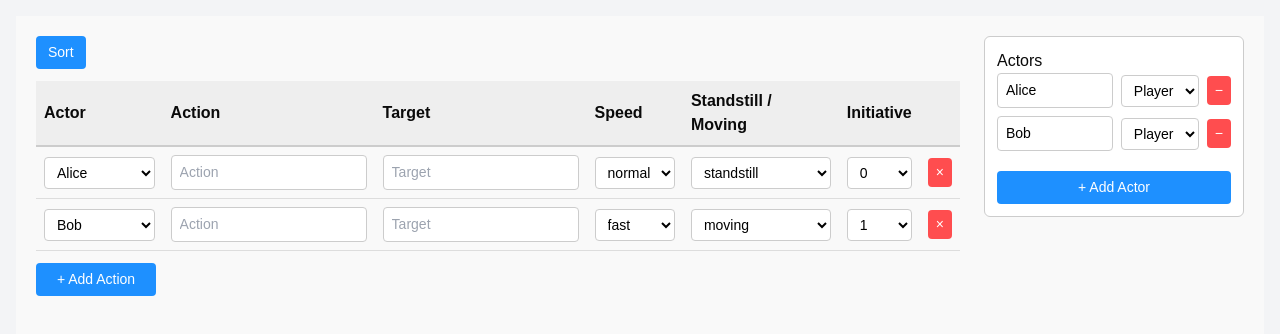
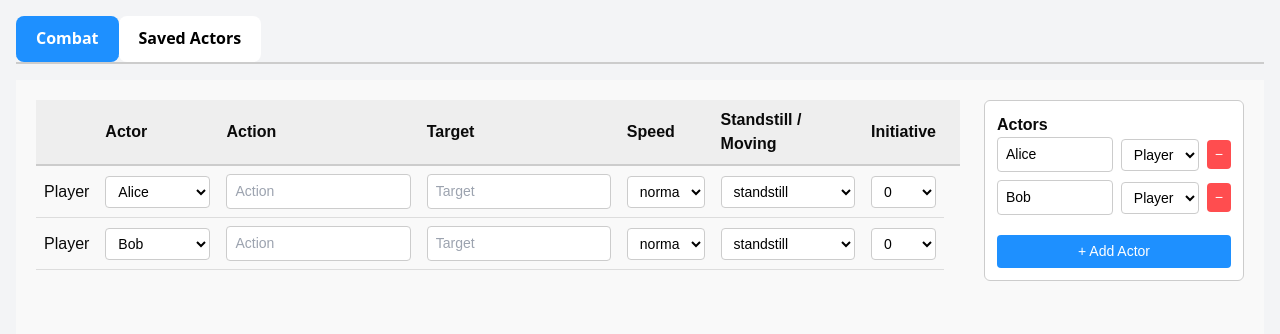
Before and after one commit to firesmoker/action-table, a React (Vite) app: page / in a window 1280 px wide. Shown: the top 334 px of the page. Built offline with nearby package versions, Linux system fonts and the light colour scheme.

Commit message:
more functionality updates

```diff
--- a/src/ActionTableApp.jsx
+++ b/src/ActionTableApp.jsx
@@ -1,55 +1,67 @@
-import React, { useState } from "react";
-
-const SPEED_ORDER = { fast: 3, normal: 2, slow: 1 };
-const MOVE_ORDER = { standstill: 2, moving: 1 };
+import React, { useState, useEffect } from "react";
 
 export default function ActionTableApp() {
-  // Actor list state
   const [actors, setActors] = useState([
     { name: "Alice", type: "Player" },
     { name: "Bob", type: "Player" },
   ]);
 
-  // Action rows state
-  const [rows, setRows] = useState([
-    {
-      id: 1,
-      actor: "Alice",
+  const [rows, setRows] = useState([]);
+  const [activeTab, setActiveTab] = useState("combat"); // Manage active tab
+
+  // Synchronize rows with actors
+  useEffect(() => {
+    setRows((oldRows) => {
+      // Create a new row for each actor with a name that is not already in the rows
+      const newRows = actors
+        .filter((actor) => actor.name.trim() !== "") // Only include actors with a name
+        .map((actor) => {
+          const existingRow = oldRows.find((row) => row.actor === actor.name);
+          return (
+            existingRow || {
+              id: Date.now() + Math.random(), // Unique ID
+              actor: actor.name,
               action: "",
               target: "",
               speed: "normal",
               moveState: "standstill",
               initiative: "0",
-    },
-    {
-      id: 2,
-      actor: "Bob",
-      action: "",
-      target: "",
-      speed: "fast",
-      moveState: "moving",
-      initiative: "1",
-    },
-  ]);
+            }
+          );
+        });
+
+      // Remove rows for actors that no longer exist
+      return newRows.filter((row) =>
+        actors.some((actor) => actor.name === row.actor)
+      );
+    });
+  }, [actors]);
 
   function addActor() {
-    setActors((old) => [...old, { name: "", type: "Player" }]);
+    setActors((old) => [...old, { name: "", type: "NPC" }]);
   }
+
   function removeActor(index) {
     setActors((old) => old.filter((_, i) => i !== index));
-    setRows((old) =>
-      old.map((r) =>
-        r.actor === actors[index].name ? { ...r, actor: "" } : r
-      )
-    );
   }
+
   function updateActorName(index, val) {
     setActors((old) => {
       const copy = [...old];
+      const oldName = copy[index].name;
       copy[index] = { ...copy[index], name: val };
+
+      // Update the corresponding row in the action list
+      setRows((oldRows) =>
+        oldRows.map((row) =>
+          row.actor === oldName ? { ...row, actor: val } : row
+        )
+      );
+
       return copy;
     });
   }
+
   function updateActorType(index, val) {
     setActors((old) => {
       const copy = [...old];
@@ -64,48 +76,6 @@ export default function ActionTableApp() {
     );
   }
 
-  function addRow() {
-    setRows((old) => [
-      ...old,
-      {
-        id: Date.now(),
-        actor: actors[0] || "",
-        action: "",
-        target: "",
-        speed: "normal",
-        moveState: "standstill",
-        initiative: "0",
-      },
-    ]);
-  }
-  function removeRow(id) {
-    setRows((old) => old.filter((r) => r.id !== id));
-  }
-
-  function sortRows() {
-    const sorted = [...rows].sort((a, b) => {
-      if (SPEED_ORDER[b.speed] !== SPEED_ORDER[a.speed]) {
-        return SPEED_ORDER[b.speed] - SPEED_ORDER[a.speed];
-      }
-      if (MOVE_ORDER[b.moveState] !== MOVE_ORDER[a.moveState]) {
-        return MOVE_ORDER[b.moveState] - MOVE_ORDER[a.moveState];
-      }
-      if (Number(b.initiative) !== Number(a.initiative)) {
-        return Number(b.initiative) - Number(a.initiative);
-      }
-      // If tied, Players before NPCs
-      const actorA = actors.find((actor) => actor.name === a.actor);
-      const actorB = actors.find((actor) => actor.name === b.actor);
-      if (actorA && actorB) {
-        if (actorA.type !== actorB.type) {
-          return actorA.type === "Player" ? -1 : 1;
-        }
-      }
-      return 0;
-    });
-    setRows(sorted);
-  }
-
   const inputStyle = {
     width: "100%",
     padding: "6px 8px",
@@ -113,14 +83,14 @@ export default function ActionTableApp() {
     borderRadius: 4,
     border: "1px solid #ccc",
     boxSizing: "border-box",
-    backgroundColor: "white", // <-- white background
+    backgroundColor: "white",
     color: "black",
   };
 
   const selectStyle = {
     ...inputStyle,
     minHeight: 32,
-    backgroundColor: "white", // <-- white background for selects too
+    backgroundColor: "white",
   };
 
   const buttonStyle = {
@@ -182,26 +152,51 @@ export default function ActionTableApp() {
     backgroundColor: "#ff4d4f",
   };
 
+  const tabContainerStyle = {
+    display: "flex",
+    justifyContent: "flex-start", // Align tabs horizontally
+    borderBottom: "2px solid #ccc",
+    marginBottom: 16,
+  };
+
+  const tabButtonStyle = (isActive) => ({
+    padding: "10px 20px",
+    cursor: "pointer",
+    backgroundColor: isActive ? "#1e90ff" : "white",
+    color: isActive ? "white" : "black",
+    border: "none",
+    borderBottom: isActive ? "2px solid #1e90ff" : "2px solid transparent",
+    fontSize: 16,
+    fontWeight: "bold",
+  });
+
   return (
+    <div>
+      {/* Tabs at the top */}
+      <div style={tabContainerStyle}>
+        <button
+          style={tabButtonStyle(activeTab === "combat")}
+          onClick={() => setActiveTab("combat")}
+        >
+          Combat
+        </button>
+        <button
+          style={tabButtonStyle(activeTab === "savedActors")}
+          onClick={() => setActiveTab("savedActors")}
+        >
+          Saved Actors
+        </button>
+      </div>
+
+      {/* Tab Content */}
+      {activeTab === "combat" && (
         <div style={containerStyle}>
           {/* Left: Table */}
           <div style={tableContainerStyle}>
-        <div
-          style={{
-            marginBottom: 12,
-            display: "flex",
-            justifyContent: "space-between",
-            alignItems: "center",
-          }}
-        >
-          <button style={buttonStyle} onClick={sortRows}>
-            Sort
-          </button>
-        </div>
-
             <table style={tableStyle}>
               <thead>
                 <tr>
+                  <th style={thStyle}></th>
                   <th style={thStyle}>Actor</th>
                   <th style={thStyle}>Action</th>
                   <th style={thStyle}>Target</th>
@@ -215,9 +210,14 @@ export default function ActionTableApp() {
                 {rows.map((row) => (
                   <tr key={row.id}>
                     <td style={tdStyle}>
+                      {actors.find((a) => a.name === row.actor)?.type || ""}
+                    </td>
+                    <td style={tdStyle}>
                       <select
                         value={row.actor}
-                    onChange={(e) => updateRow(row.id, "actor", e.target.value)}
+                        onChange={(e) =>
+                          updateRow(row.id, "actor", e.target.value)
+                        }
                         style={selectStyle}
                       >
                         <option value="" disabled>
@@ -230,31 +230,34 @@ export default function ActionTableApp() {
                         ))}
                       </select>
                     </td>
-
                     <td style={tdStyle}>
                       <input
                         type="text"
                         value={row.action}
-                    onChange={(e) => updateRow(row.id, "action", e.target.value)}
+                        onChange={(e) =>
+                          updateRow(row.id, "action", e.target.value)
+                        }
                         placeholder="Action"
                         style={inputStyle}
                       />
                     </td>
-
                     <td style={tdStyle}>
                       <input
                         type="text"
                         value={row.target}
-                    onChange={(e) => updateRow(row.id, "target", e.target.value)}
+                        onChange={(e) =>
+                          updateRow(row.id, "target", e.target.value)
+                        }
                         placeholder="Target"
                         style={inputStyle}
                       />
                     </td>
-
                     <td style={tdStyle}>
                       <select
                         value={row.speed}
-                    onChange={(e) => updateRow(row.id, "speed", e.target.value)}
+                        onChange={(e) =>
+                          updateRow(row.id, "speed", e.target.value)
+                        }
                         style={selectStyle}
                       >
                         <option value="fast">fast</option>
@@ -262,22 +265,24 @@ export default function ActionTableApp() {
                         <option value="slow">slow</option>
                       </select>
                     </td>
-
                     <td style={tdStyle}>
                       <select
                         value={row.moveState}
-                    onChange={(e) => updateRow(row.id, "moveState", e.target.value)}
+                        onChange={(e) =>
+                          updateRow(row.id, "moveState", e.target.value)
+                        }
                         style={selectStyle}
                       >
                         <option value="standstill">standstill</option>
                         <option value="moving">moving</option>
                       </select>
                     </td>
-
                     <td style={tdStyle}>
                       <select
                         value={row.initiative}
-                    onChange={(e) => updateRow(row.id, "initiative", e.target.value)}
+                        onChange={(e) =>
+                          updateRow(row.id, "initiative", e.target.value)
+                        }
                         style={selectStyle}
                       >
                         <option value="0">0</option>
@@ -286,35 +291,18 @@ export default function ActionTableApp() {
                         <option value="3">3</option>
                       </select>
                     </td>
-
-                <td style={{ ...tdStyle, textAlign: "center" }}>
-                  <button
-                    onClick={() => removeRow(row.id)}
-                    style={removeButtonStyle}
-                    aria-label={`Remove action row for actor ${row.actor || "unknown"}`}
-                    type="button"
-                  >
-                    &times;
-                  </button>
-                </td>
+                    {/* Removed the "Remove Action" button */}
                   </tr>
                 ))}
               </tbody>
             </table>
-
-        <button
-          onClick={addRow}
-          style={{ ...buttonStyle, marginTop: 12, width: 120 }}
-          type="button"
-        >
-          + Add Action
-        </button>
           </div>
 
           {/* Right: Actor List */}
           <div style={actorListStyle}>
-        <h2 style={{ marginTop: 0 }}>Actors</h2>
-
+            <h2 style={{ marginTop: 0 }}>
+              <b>Actors</b>
+            </h2>
             {actors.map((actor, i) => (
               <div
                 key={i}
@@ -337,8 +325,8 @@ export default function ActionTableApp() {
                   onChange={(e) => updateActorType(i, e.target.value)}
                   style={{ ...selectStyle, width: 90 }}
                 >
+                  <option value="NPC">NPC</option>
                   <option value="Player">Player</option>
-              <option value="NPC">NPC</option>
                 </select>
                 <button
                   onClick={() => removeActor(i)}
@@ -350,7 +338,6 @@ export default function ActionTableApp() {
                 </button>
               </div>
             ))}
-
             <button
               onClick={addActor}
               style={{ ...buttonStyle, marginTop: 12, width: "100%" }}
@@ -360,5 +347,14 @@ export default function ActionTableApp() {
             </button>
           </div>
         </div>
+      )}
+
+      {activeTab === "savedActors" && (
+        <div>
+          <h2>Saved Actors</h2>
+          <p>This tab is currently blank.</p>
+        </div>
+      )}
+    </div>
   );
 }
```
Lines whose indentation alone changed are shown as unchanged.
